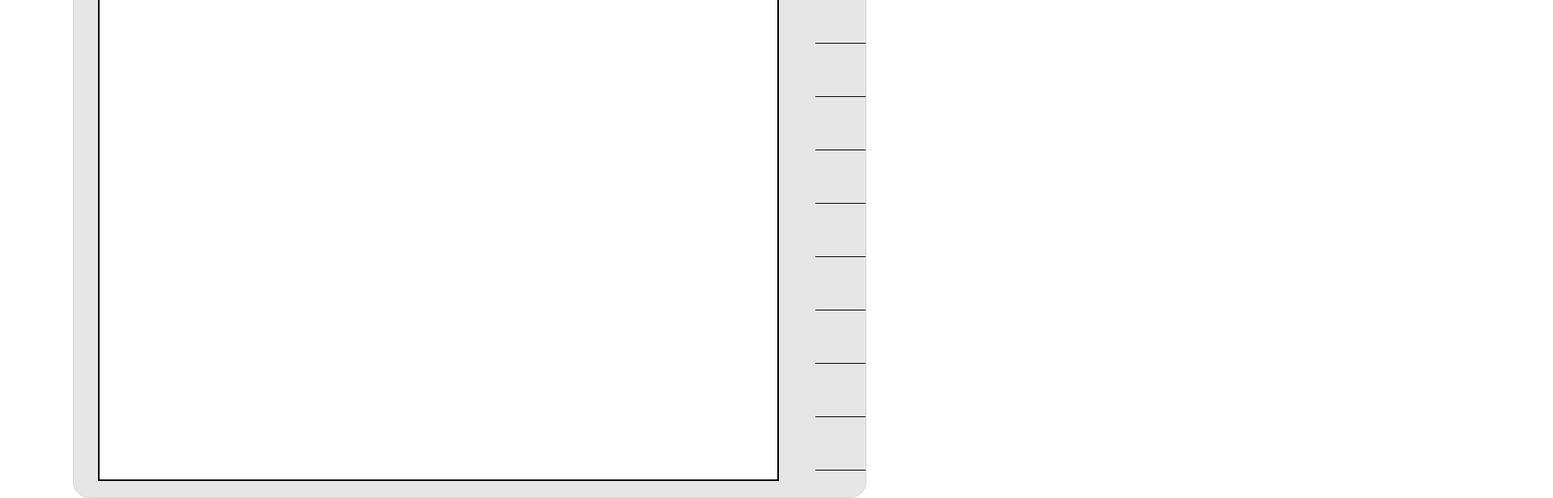
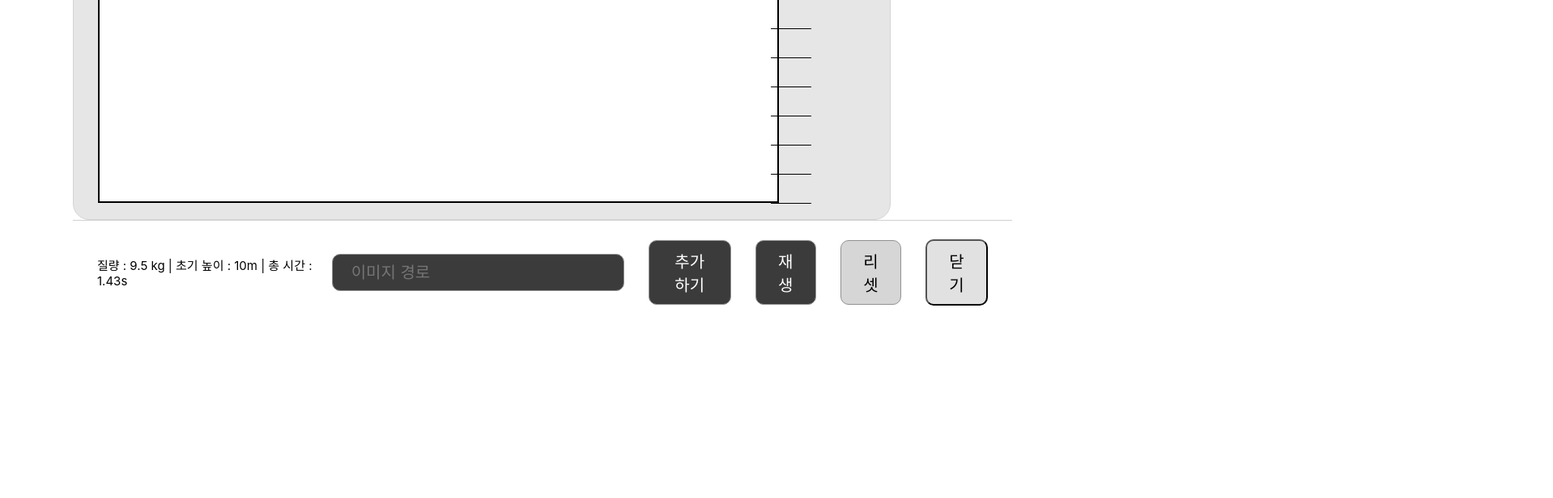
Before and after one commit to tlah-ht09/science-project, a React (Vite) app in the folder gravity/: page / in a window 1280 px wide. Shown: the part 1559-2175 px from the top of the page at 81% size, 1918 px wide, since content can reach past the window. After the commit the page ends 1960 px from the top, so only its background shows below. Built offline with nearby package versions, Linux system fonts and the light colour scheme.

Commit message:
모달창 수정

```diff
--- a/gravity/src/components/main_bottom.jsx
+++ b/gravity/src/components/main_bottom.jsx
@@ -5,7 +5,8 @@ export const Main_bottom = () => {
     <_.Main>
       <_.Text>@made by 곰돌이미역 먹는 말미잘</_.Text>
       <_.blackLiks>블랙리스트</_.blackLiks>
-      <input type="file" accept="image/*"></input>
     </_.Main>
   );
 };
+
+<input ></input>
--- a/gravity/src/components/modal.js
+++ b/gravity/src/components/modal.js
@@ -1,10 +1,13 @@
 import styled from '@emotion/styled'
+
+
 
 export const main = styled.div`
     width: 1100px;
     height: 700px;
     border-radius: 20px;
     background: #FFF;
+
 `
 
 export const top = styled.div`
@@ -36,6 +39,7 @@ export const buttom = styled.div`
     gap: 10px;
     border-radius: 0 0 20px 20px;
     border-top: 1px solid #D1D1D1;
+    background-color: white;
 `
 
 export const buttomMid = styled.div`
@@ -54,13 +58,13 @@ export const buttomMidT = styled.p`
     line-height: normal;
 `
 
-export const buttomButtomDiv = styled.div`
+export const buttomButtonDiv = styled.div`
     display: flex;
     align-items: center;
     gap: 30px;
 `
 
-export const buttomBtton = styled.button`
+export const buttomBtton = styled.input`
     display: flex;
     padding: 10px 23px;
     justify-content: center;
@@ -69,6 +73,12 @@ export const buttomBtton = styled.button`
     border-radius: 10px;
     border: 1px solid #929292;
     background: #3B3B3B;
+    color: #FFF;
+    font-family: Inter;
+    font-size: 20px;
+    font-style: normal;
+    font-weight: 400;
+    line-height: normal;
 `
 
 export const buttomBtton2 = styled.button`
@@ -79,7 +89,13 @@ export const buttomBtton2 = styled.button`
     gap: 10px;
     border-radius: 10px;
     border: 1px solid #929292;
-    background: #D6D6D6;
+    background: #3B3B3B;
+    color: #FFF;
+    font-family: Inter;
+    font-size: 20px;
+    font-style: normal;
+    font-weight: 400;
+    line-height: normal;
 `
 export const buttomBtton3 = styled.button`
     display: flex;
@@ -88,12 +104,36 @@ export const buttomBtton3 = styled.button`
     align-items: center;
     gap: 10px;
     border-radius: 10px;
+    border: 1px solid #929292;
+    background: #D6D6D6;
+    color: #000;
+    font-family: Inter;
+    font-size: 20px;
+    font-style: normal;
+    font-weight: 400;
+    line-height: normal;
+`
+
+export const buttomBtton4 = styled.button`
+   display: flex;
+    padding: 10px 23px;
+    justify-content: center;
+    align-items: center;
+    gap: 10px;
+    border-radius: 10px;
     background: #E1E1E1;
+    color: #000;
+    font-family: Inter;
+    font-size: 20px;
+    font-style: normal;
+    font-weight: 400;
+    line-height: normal;
 `
 
 export const mid = styled.div`
-    display: inline-flex;
-    padding: 20px 0 20px 30px;
+    width:978px;
+    heigth: 455px;
+    padding: 20px 0px 20px 30px;
     flex-direction: column;
     align-items: flex-start;
     gap: 20px;
@@ -111,7 +151,7 @@ export const midMid = styled.div`
 
 export const midMidMid = styled.div`
     display: flex;
-    width: 948px;
+    height: 455px;
     justify-content: space-between;
     align-items: center;
 `
@@ -142,8 +182,7 @@ export const midMidMidLeftT = styled.p`
 
 export const midMidMidLeftScreen = styled.div`
     display: flex;
-    height: 391px;
-    padding: 46px 0 307px 0;
+    height: 400px;
     justify-content: center;
     align-items: center;
     align-self: stretch;
@@ -159,26 +198,25 @@ export const midMidMidRight = styled.div`
 
 export const midMidMidRightlineDiv = styled.div`
     display: flex;
-    width: 62px;
+    width: 30px;
     flex-direction: column;
     align-items: center;
 
 `
 
 export const midMidMidRightlineDivT = styled.p`
-    align-self: stretch;
     color: #000;
     font-family: Jua;
     font-size: 15px;
     font-style: normal;
     font-weight: 400;
     line-height: normal;
-    border-bottom : 1px black solid;
 `
 
 export const midMidMidline = styled.div`
-    width: 62px;
-    height: 65px;
+    width: 50px;
+    height: 35px;
     border-bottom : 1px black solid;
+    align-items: right;
 
 `
--- a/gravity/src/components/modal.jsx
+++ b/gravity/src/components/modal.jsx
@@ -1,6 +1,9 @@
-import * as _ from './modal'
+import { useEffect, useState } from 'react'
+import * as _ from './modal.js'
 
-export const Main_modal = () => {
+export const Main_modal = ({ mass, height, PE, KE, v, onClose }) => {
+    const [url, setUrl] = useState('');
+
     return (
         <_.main>
             <_.top>
@@ -11,7 +14,7 @@ export const Main_modal = () => {
                     <_.midMidMid>
                         <_.midMidMidLeft>
                             <_.midMidMidLeftTdiv>
-                                <_.midMidMidLeftT>시간 : </_.midMidMidLeftT>
+                                <_.midMidMidLeftT>시간 : {}</_.midMidMidLeftT>
                                 <_.midMidMidLeftT>속도 : </_.midMidMidLeftT>
                                 <_.midMidMidLeftT>운동에너지 : </_.midMidMidLeftT>
                             </_.midMidMidLeftTdiv>
@@ -36,6 +39,18 @@ export const Main_modal = () => {
                     </_.midMidMid>
                 </_.midMid>
             </_.mid>
+            <_.buttom>
+                <_.buttomMid>
+                    <_.buttomMidT>질량 : 9.5 kg | 초기 높이 : 10m | 총 시간 : 1.43s</_.buttomMidT>
+                    <_.buttomButtonDiv>
+                        <_.buttomBtton placeholder='이미지 경로' type='url' onChange={(e)=>{setUrl(e.target.value)}}></_.buttomBtton>
+                        <_.buttomBtton2>추가하기</_.buttomBtton2>
+                        <_.buttomBtton2>재생</_.buttomBtton2>
+                        <_.buttomBtton3>리셋</_.buttomBtton3>
+                        <_.buttomBtton4>닫기</_.buttomBtton4>
+                    </_.buttomButtonDiv>
+                </_.buttomMid>
+            </_.buttom>
         </_.main>
     )
 }
```
